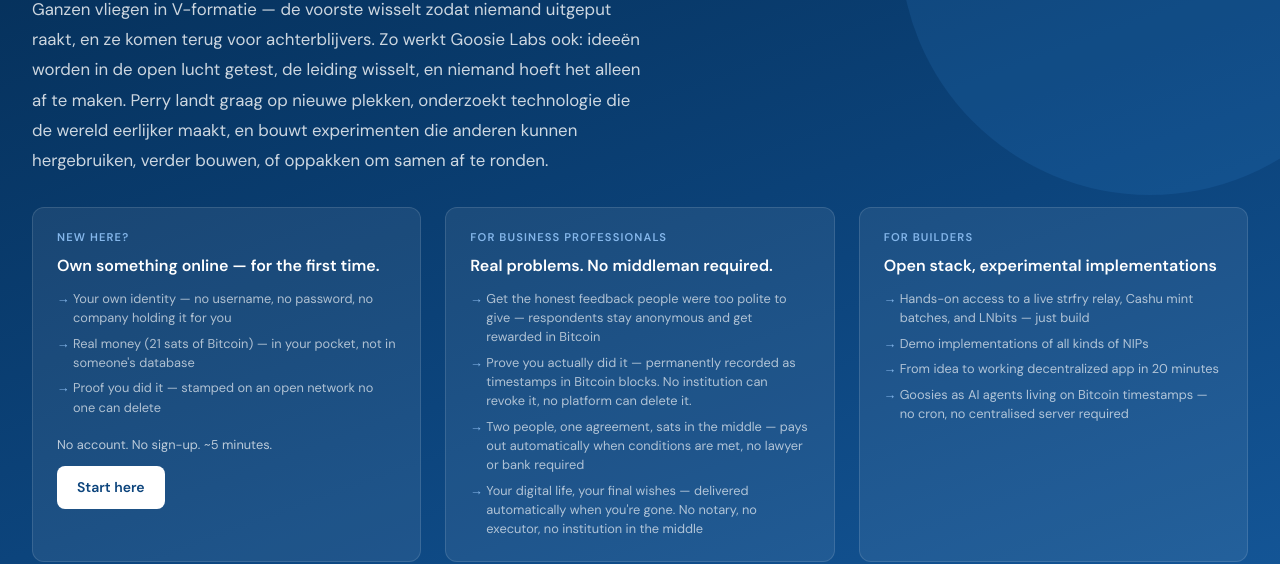
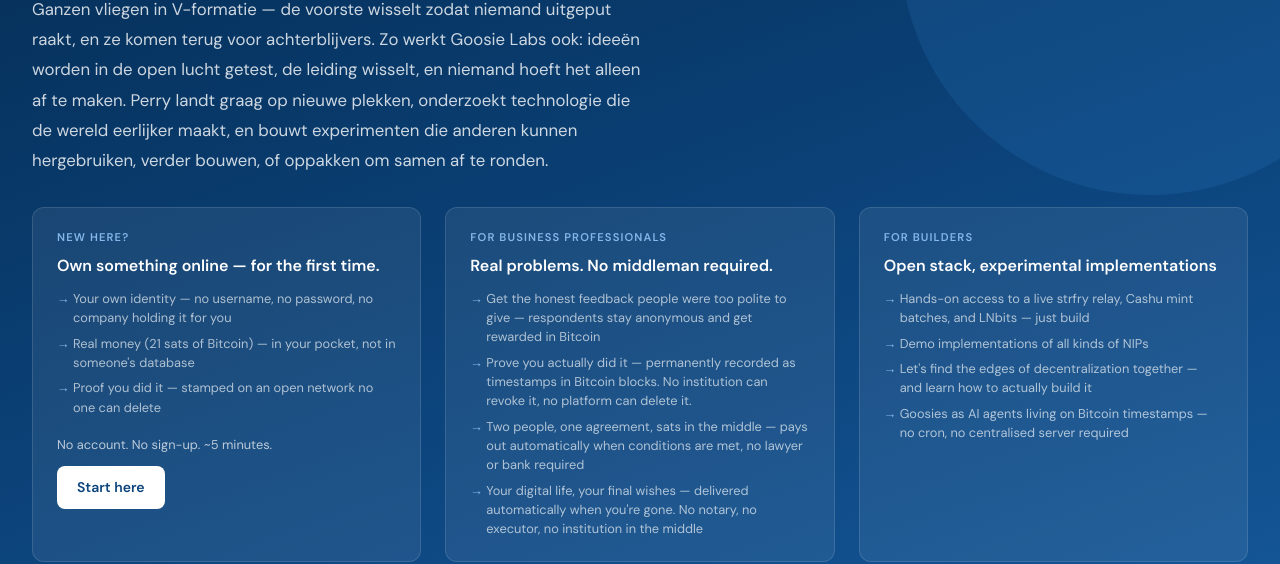
Before and after one commit to Goosie/systemsetup, a website: page scripts/pages/homepage_base.html in a window 1280 px wide. Shown: the part 250-814 px from the top of the page. Drawn offline with nearby package versions, Linux system fonts and the light colour scheme.

Commit message:
landing: builders card = 'find the edges of decentralization together' invitation

```diff
--- a/scripts/pages/homepage_base.html
+++ b/scripts/pages/homepage_base.html
@@ -204,7 +204,7 @@
         <ul>
           <li>Hands-on access to a live strfry relay, Cashu mint batches, and LNbits — just build</li>
           <li>Demo implementations of all kinds of NIPs</li>
-          <li>From idea to working decentralized app in 20 minutes</li>
+          <li>Let's find the edges of decentralization together — and learn how to actually build it</li>
           <li>Goosies as AI agents living on Bitcoin timestamps — no cron, no centralised server required</li>
         </ul>
       </div>
```
